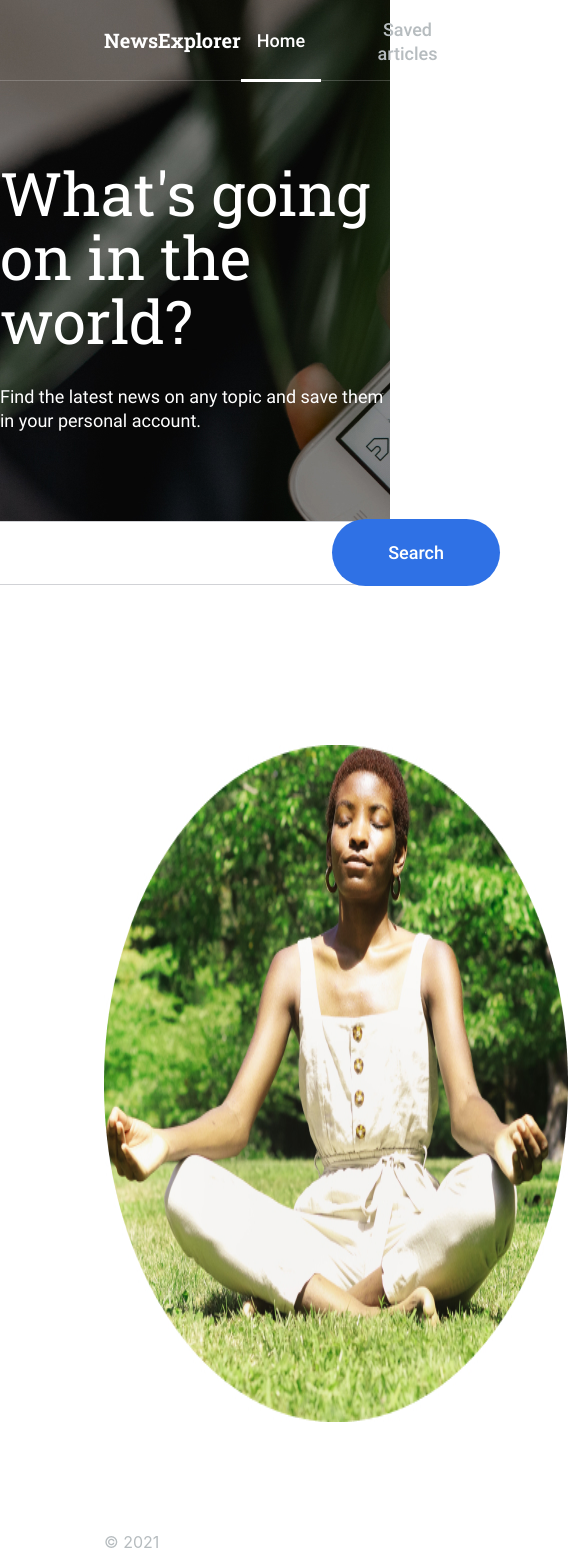
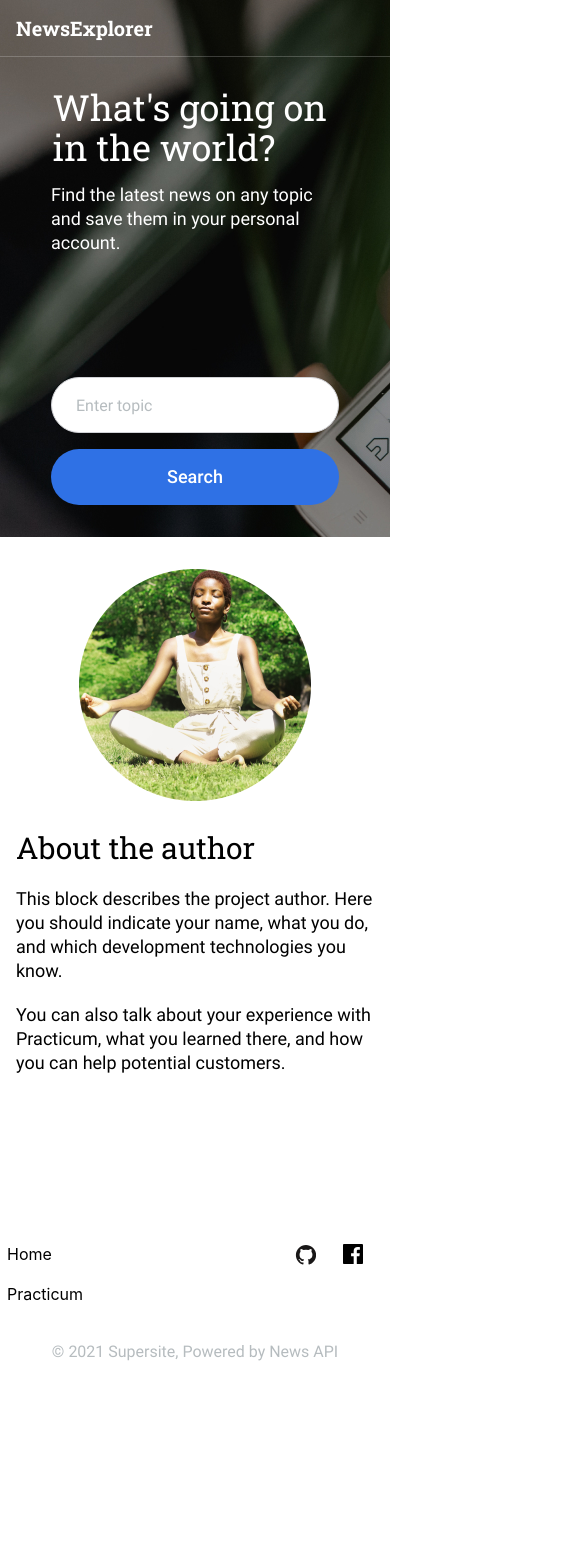
Before and after one commit to xhundo/news-explorer-frontend, a React (Create React App) app: page / in a window 390 px wide. Shown: the top 1554 px of the page, 585 px wide, since content can reach past the window. After the commit the page ends 1383 px from the top, so only its background shows below. Built offline with nearby package versions, Linux system fonts and the light colour scheme.

Commit message:
add media queries

```diff
--- a/src/components/About/About.css
+++ b/src/components/About/About.css
@@ -34,3 +34,43 @@
   text-align: left;
   margin-bottom: 20px;
 }
+
+@media screen and (max-width: 820px) {
+  .about-author__photo {
+    margin: 61px 32px 61px 40px;
+    width: 232px;
+  }
+
+  .about__author-text {
+    margin-top: 40px;
+  }
+
+  .about__text {
+    font-size: 30px;
+    margin: 0 0 16px 0;
+  }
+
+  .about__article {
+    margin: 0 40px 10px 0;
+  }
+}
+
+@media screen and (max-width: 500px) {
+  .about {
+    display: flex;
+    flex-flow: column wrap;
+    align-items: center;
+  }
+
+  .about-author__photo {
+    margin: 32px 24px 24px 24px;
+  }
+
+  .about__author-text {
+    margin: 0 16px 128px 16px;
+  }
+
+  .about__article {
+    margin: 0 0 20px 0;
+  }
+}
--- a/src/components/Footer/Footer.css
+++ b/src/components/Footer/Footer.css
@@ -2,10 +2,12 @@
   display: flex;
   background-color: #fff;
   align-items: center;
+  align-content: center;
   justify-content: space-between;
 }
 
 .footer__text {
+  font-family: 'Roboto';
   margin: 30px 0 26px 104px;
   color: rgba(182, 188, 191, 1);
 }
@@ -27,6 +29,14 @@ a {
   display: block;
 }
 
+.footer__icons {
+  display: flex;
+}
+
+.footer-nav__links {
+  display: flex;
+}
+
 .footer__icon-git {
   background-image: url('../../images/Vector\ \(1\).svg');
   width: 21px;
@@ -45,3 +55,60 @@ a {
   cursor: pointer;
   display: block;
 }
+
+@media screen and (max-width: 820px) {
+  .footer__text {
+    margin: 21px 0 19px 40px;
+  }
+
+  .footer__nav {
+    margin-right: 40px;
+  }
+
+  .footer__icon-facebook {
+    background-image: url('../../images/fb.svg');
+    background-repeat: no-repeat;
+    width: 24px;
+    height: 24px;
+  }
+}
+
+@media screen and (max-width: 500px) {
+  .footer {
+    display: flex;
+    flex-flow: column-reverse;
+    align-items: center;
+  }
+
+  .footer__nav {
+    margin: 21px 16px 0 0;
+    justify-content: calc(100% - 30px);
+    width: calc(100% - 30px);
+  }
+
+  .footer__icons {
+    display: flex;
+  }
+
+  .footer__text {
+    margin: 38px 16px 22px 16px;
+    font-size: 16px;
+  }
+
+  .footer__links {
+    margin-bottom: 20px;
+  }
+
+  .footer__links:nth-of-type(2n) {
+    margin-bottom: 0;
+  }
+
+  .footer-nav__links {
+    display: flex;
+    flex-direction: column;
+  }
+
+  .footer__icon-facebook {
+    background-image: url('../../images/Vector\ \(2\).svg');
+  }
+}
--- a/src/components/Footer/Footer.js
+++ b/src/components/Footer/Footer.js
@@ -6,12 +6,15 @@ function Footer({ changeTheme }) {
     <footer className="footer">
       <p className="footer__text">© 2021 Supersite, Powered by News API</p>
       <div className="footer__nav">
+        <div className="footer-nav__links">
           <Link onClick={changeTheme} to={'/'} className="footer__links">
             Home
           </Link>
           <a className="footer__links" href="https://practicum.com/">
             Practicum
           </a>
+        </div>
+        <div className="footer__icons">
           <a
             className="footer__icon-git"
             href="https://github.com/xhundo/news-explorer-frontend.git"
@@ -19,6 +22,7 @@ function Footer({ changeTheme }) {
           ></a>
           <a className="footer__icon-facebook" alt="Facebook"></a>
         </div>
+      </div>
     </footer>
   );
 }
--- a/src/components/Header/Header.css
+++ b/src/components/Header/Header.css
@@ -209,3 +209,72 @@ a {
   border: none;
   cursor: pointer;
 }
+
+@media screen and (max-width: 820px) {
+  .header__nav-link {
+    margin-right: 18px;
+  }
+
+  .header__nav-button {
+    margin-right: 40px;
+  }
+
+  .header__logo {
+    margin-left: 40px;
+  }
+
+  .header__nav-article {
+    margin: 0 16px 0 0;
+  }
+
+  .header__nav-log {
+    margin: 0 40px 0 0;
+  }
+
+  .header__logo-switch {
+    margin-left: 40px;
+  }
+
+  .header__nav-home {
+    margin-right: 16px;
+  }
+
+  .header__nav-articles {
+    margin-right: 16px;
+  }
+
+  .header__log-switch {
+    margin-right: 40px;
+    border: 1px solid #d1d2d6;
+  }
+}
+
+@media screen and (max-width: 500px) {
+  .header__nav-link {
+    display: none;
+  }
+
+  .header__nav-button {
+    display: none;
+  }
+
+  .header__logo {
+    margin: 16px 0 16px 16px;
+  }
+
+  .header__nav-article {
+    display: none;
+  }
+
+  .header__nav-log {
+    display: none;
+  }
+
+  .header__nav {
+    display: none;
+  }
+
+  .header__logo-switch {
+    margin: 16px 0 16px 16px;
+  }
+}
--- a/src/components/NewsCard/NewsCard.css
+++ b/src/components/NewsCard/NewsCard.css
@@ -123,3 +123,26 @@
   transition: ease-in-out 0.2s;
   background-image: url('../../images/Rectangle\ 8\ \(1\).svg');
 }
+
+@media screen and (max-width: 820px) {
+  .newscard {
+    max-width: 224px;
+    height: 100%;
+    margin: 0 8px 32px 0;
+  }
+
+  .newscard__title {
+    font-size: 22px;
+    line-height: 24px;
+  }
+}
+
+@media screen and (max-width: 500px) {
+  .newscard {
+    max-width: 288px;
+  }
+
+  .newscard:nth-of-type(3n) {
+    margin: 0 0 0 0;
+  }
+}
--- a/src/components/NewsCardList/NewsCardList.css
+++ b/src/components/NewsCardList/NewsCardList.css
@@ -49,3 +49,29 @@
   justify-content: center;
   margin: 0 0 80px 0;
 }
+
+@media screen and (max-width: 820px) {
+  .newscardlist__title {
+    margin: 40px 0 32px 40px;
+    font-size: 30px;
+  }
+
+  .newscardlist__btn-contents {
+    margin: 0 0 40px 0;
+  }
+
+  .newscardlist__btn {
+    width: 240px;
+    height: 56px;
+  }
+}
+
+@media screen and (max-width: 500px) {
+  .newscardlist__title {
+    margin: 32px 16px 52px 16px;
+  }
+
+  .newscardlist__btn-contents {
+    margin: 21px 16px 24px 16px;
+  }
+}
--- a/src/components/SavedCard/SavedCard.css
+++ b/src/components/SavedCard/SavedCard.css
@@ -135,3 +135,47 @@
   transition: 0.2s ease-in-out;
   background-image: url('../../images/Union\ \(3\).svg');
 }
+
+@media screen and (max-width: 820px) {
+  .savedcard {
+    max-width: 224px;
+    max-height: 100%;
+    margin: 0 8px 8px 0;
+  }
+
+  .savedcard-img {
+    width: 224px;
+  }
+
+  .savedcard__title {
+    width: 192px;
+  }
+}
+
+@media screen and (max-width: 500px) {
+  .savedcard {
+    max-width: 288px;
+    margin: 10px 0 11px 0;
+  }
+
+  .savedcard-img {
+    width: 288px;
+  }
+
+  .savedcard__title {
+    width: 256px;
+  }
+
+  .savedcard:nth-of-type(4n) {
+    margin: 0 0 11px 0;
+  }
+
+  .savedcard:nth-of-type(5n) {
+    margin: 0 0 11px 0;
+  }
+
+  .savedcard__trash-btn:hover + .savedcard__topic-remove {
+    opacity: 0;
+    visibility: hidden;
+  }
+}
--- a/src/components/SavedNews/SavedNews.css
+++ b/src/components/SavedNews/SavedNews.css
@@ -1,12 +1,27 @@
 .savednews {
-  display: flex;
-  flex-direction: column;
   background-color: #f5f6f7;
 }
 
 .saved-news__content {
-  display: inline-flex;
+  display: flex;
   margin: 0 0 62px 104px;
   flex-wrap: wrap;
   min-height: 100vh;
 }
+
+@media screen and (max-width: 820px) {
+  .saved-news__content {
+    display: flex;
+    margin: 0 40px 32px 40px;
+    width: calc(100% - 72px);
+    box-sizing: content-box;
+  }
+}
+
+@media screen and (max-width: 500px) {
+  .saved-news__content {
+    justify-content: center;
+    margin: 0 16px 12px 16px;
+    width: calc(100% - 31px);
+  }
+}
--- a/src/components/SavedNewsHeader/SavedNewsHeader.css
+++ b/src/components/SavedNewsHeader/SavedNewsHeader.css
@@ -33,7 +33,7 @@
   margin: 0 0 56px 104px;
 }
 
-.keywords__title {
+.saved-keywords__title {
   margin: 0;
   margin-right: 5px;
 }
@@ -45,5 +45,46 @@
   line-height: 24px;
   letter-spacing: 0px;
   text-align: left;
-  margin: 0;
+  margin-left: 5px;
 }
+
+@media screen and (max-width: 820px) {
+  .saved-news__tab-title {
+    margin: 24px 0 16px 40px;
+  }
+
+  .saved-news__title {
+    margin: 0 0 16px 40px;
+  }
+
+  .saved-news__key {
+    margin: 0 0 32px 40px;
+  }
+
+  .saved-news__header {
+    margin-bottom: 32px;
+  }
+}
+
+@media screen and (max-width: 500px) {
+  .saved-news__tab-title {
+    margin: 8px 16px 16px 16px;
+    font-size: 12px;
+  }
+
+  .saved-news__title {
+    margin: 0 16px 50px 16px;
+    font-size: 30px;
+    line-height: 34px;
+  }
+
+  .saved-news__key {
+    width: 288px;
+    justify-content: stretch;
+    margin: 0 17px 32px 15px;
+  }
+
+  .saved-news__keywords {
+    margin-left: 5px;
+  }
+}
--- a/src/components/SavedNewsHeader/SavedNewsHeader.js
+++ b/src/components/SavedNewsHeader/SavedNewsHeader.js
@@ -10,8 +10,12 @@ function SavedNewsHeader() {
       <p className="saved-news__tab-title">Saved articles</p>
       <h2 className="saved-news__title">{`${currentUser.name}, you have 5 saved articles`}</h2>
       <div className="saved-news__key">
-        <p className="keywords__title">By keywords:</p>
-        <p className="saved-news__keywords">Nature, Yellowstone, and 2 other</p>
+        <p className="saved-keywords__title">
+          By keywords:
+          <span className="saved-news__keywords">
+            Nature, Yellowstone, and 2 other
+          </span>
+        </p>
       </div>
     </header>
   );
--- a/src/components/SearchForm/SearchForm.css
+++ b/src/components/SearchForm/SearchForm.css
@@ -61,8 +61,8 @@
 .search__input-button {
   position: absolute;
   right: -1px;
-  bottom: -1px;
-  height: 67px;
+  width: 168px;
+  height: 64px;
   background: #2f71e5;
   border-radius: 100px;
   color: #fff;
@@ -96,3 +96,75 @@
   letter-spacing: 0px;
   text-align: center;
 }
+
+@media screen and (max-width: 820px) {
+  .search__form {
+    margin-bottom: 48px;
+  }
+
+  .search__heading {
+    margin: 38px 0 0 0;
+    font-size: 36px;
+    line-height: 40px;
+    width: 454px;
+  }
+
+  .search__text {
+    margin: 16px 0 48px 0;
+    font-size: 18px;
+    line-height: 24px;
+    width: 452px;
+  }
+
+  .search-form__input {
+    width: 448px;
+    box-sizing: content-box;
+  }
+
+  .search__input {
+    width: 448px;
+    height: 56px;
+    padding: 17px 0 17px 24px;
+  }
+
+  .search__input-button {
+    padding: 16px 52px 16px 52px;
+    width: 160px;
+    height: 56px;
+  }
+}
+
+@media screen and (max-width: 500px) {
+  .search__heading {
+    margin: 30px 16px 16px 16px;
+    width: 285px;
+  }
+
+  .search__text {
+    margin: 0 16px 122px 16px;
+    width: 288px;
+  }
+
+  .search__form {
+    margin-bottom: 32px;
+  }
+
+  .search-form__input {
+    position: static;
+    display: flex;
+    align-items: center;
+    flex-direction: column;
+    width: 288px;
+    margin-bottom: 0;
+  }
+
+  .search__input {
+    width: 288px;
+    margin-bottom: 16px;
+  }
+
+  .search__input-button {
+    position: static;
+    width: 288px;
+  }
+}
```
Also changed, not shown: src/images/fb.svg (added), src/images/tablet/social_type_fb~ignore.svg (added). Lines whose indentation alone changed are shown as unchanged.
